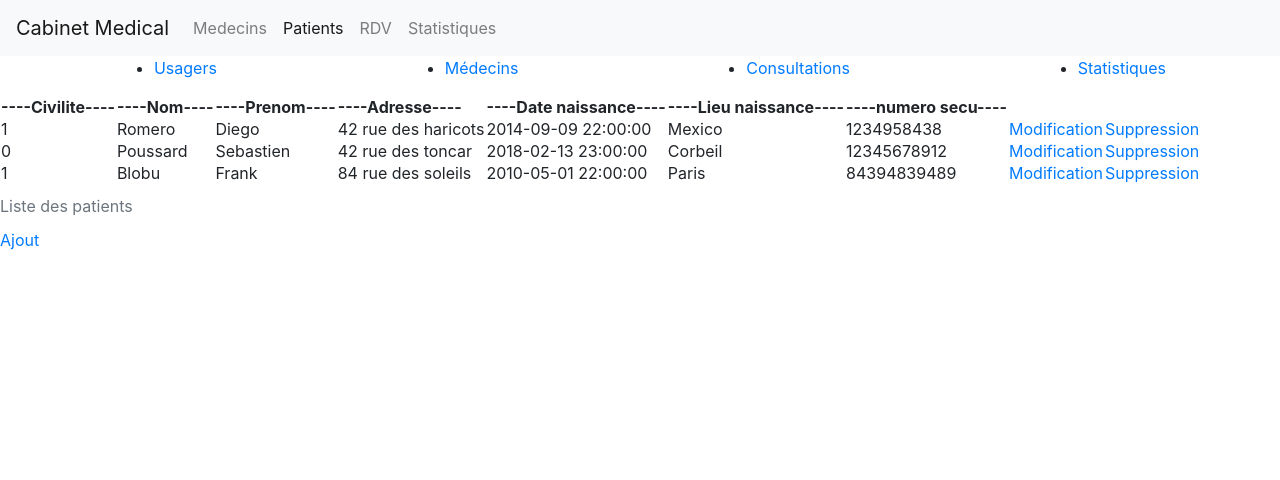
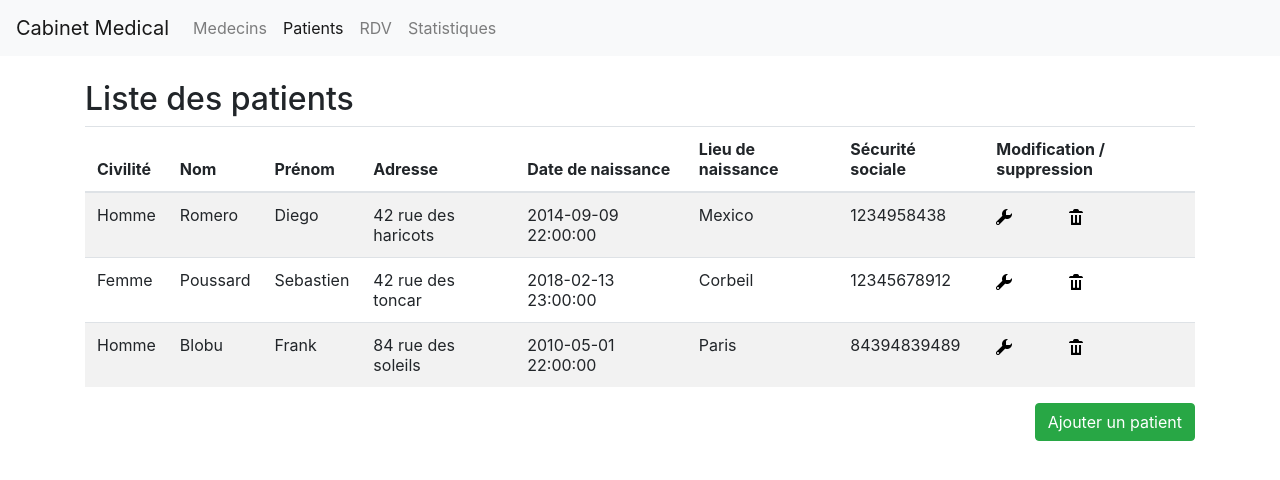
Before and after one commit to Refuseds/ProjetCabinet, a PHP site: page /patient/affichage.php in a window 1280 px wide. Shown: the top 480 px of the page. Run offline with PHP 8.4, Linux system fonts and the light colour scheme; data comes from the database, SQL or seed files in the repository.

Commit message:
bootstrap et IHM

```diff
--- a/menu.php
+++ b/menu.php
@@ -19,13 +19,5 @@
     </div>
   </div>
 </nav>
-<nav>
-    <ul id="banniere-menu">
-        <li><a href="/patient/affichage.php">Usagers</a></li>
-        <li><a href="/medecin/affichage.php">Médecins</a></li>
-        <li><a href="/rdv/affichage.php">Consultations</a></li>
-        <li><a href="/stat/statistiques.php">Statistiques</a></li>
-    </ul>
-</nav>
 <?php
  ?>
--- a/patient/affichage.php
+++ b/patient/affichage.php
@@ -28,48 +28,50 @@
                                             ');
                 $req->execute();
             ?>
-
-       <table>
-        <caption>Liste des patients</caption>
+						<br>
+						<div class="container">
+							<h2>Liste des patients</h2>
+							<table class="table table-striped">
 								<thead>
 									<tr>
-                <th>----Civilite----</th>
-                <th>----Nom----</th>
-                <th>----Prenom----</th>
-                <th>----Adresse----</th>
-                <th>----Date naissance----</th>
-                <th>----Lieu naissance----</th>
-                <th>----numero secu----</th>
-                <th></th>
-                <th></th>
+										<th>Civilité</th>
+										<th>Nom</th>
+										<th>Prénom</th>
+										<th>Adresse</th>
+										<th>Date de naissance</th>
+										<th>Lieu de naissance</th>
+										<th>Sécurité sociale</th>
+										<th>Modification / suppression</th>
 									</tr>
 								</thead>
 								<tbody>
 									<?php
 									while($donnees = $req->fetch()){
 										echo '<tr>';
-                    echo '<td>'.$donnees['civilite'].'</td>';
+										if ( $donnees['civilite'] == '1' ) {
+											echo '<td>Homme</td>';
+										} else {
+											echo '<td>Femme</td>';
+										}
 										echo '<td>'.$donnees['nom'].'</td>';
 										echo '<td>'.$donnees['prenom'].'</td>';
 										echo '<td>'.$donnees['adresse'].'</td>';
 										echo '<td>'.$donnees['datenaissance'].'</td>';
 										echo '<td>'.$donnees['lieunaissance'].'</td>';
 										echo '<td>'.$donnees['numsecurite'].'</td>';
-                    echo '<td>'.
-                    '<a href="modification.php?id='.$donnees['pkpatient']
-                    .' "> Modification</a>'
-                    .'</td>';
-                    echo '<td>'.
-                    '<a href="suppression.php?id='.$donnees['pkpatient']
-                                    .' "> Suppression</a>'
-                    .'</td>';
-                echo '</tr>';
+										echo '<td>'.'<a href="modification.php?id='.$donnees['pkpatient'].' ">
+										<img  href="modification.php?id='.$donnees['pkpatient'].' "src="/img/wrench.png">
+											</a>'.'<a>&emsp;&emsp;&emsp;</a>'.'<a href="suppression.php?id='.$donnees['pkpatient'].' ">
+											<img  href="modification.php?id='.$donnees['pkpatient'].' "src="/img/trash.png">
+												</a>'.'</td>';
+
 									}
 									?>
 								</tbody>
 							</table>
+						<a class="btn btn-success float-right" href=ajout.php> Ajouter un patient </a>
+						</div>
 
-    <a href=ajout.php> Ajout </a>
 
     </body>
 </html>
```
Also changed, not shown: medecin/affichage.php (+21 -21 lines), img/trash.png (added), img/wrench.png (added). Lines whose indentation alone changed are shown as unchanged.
